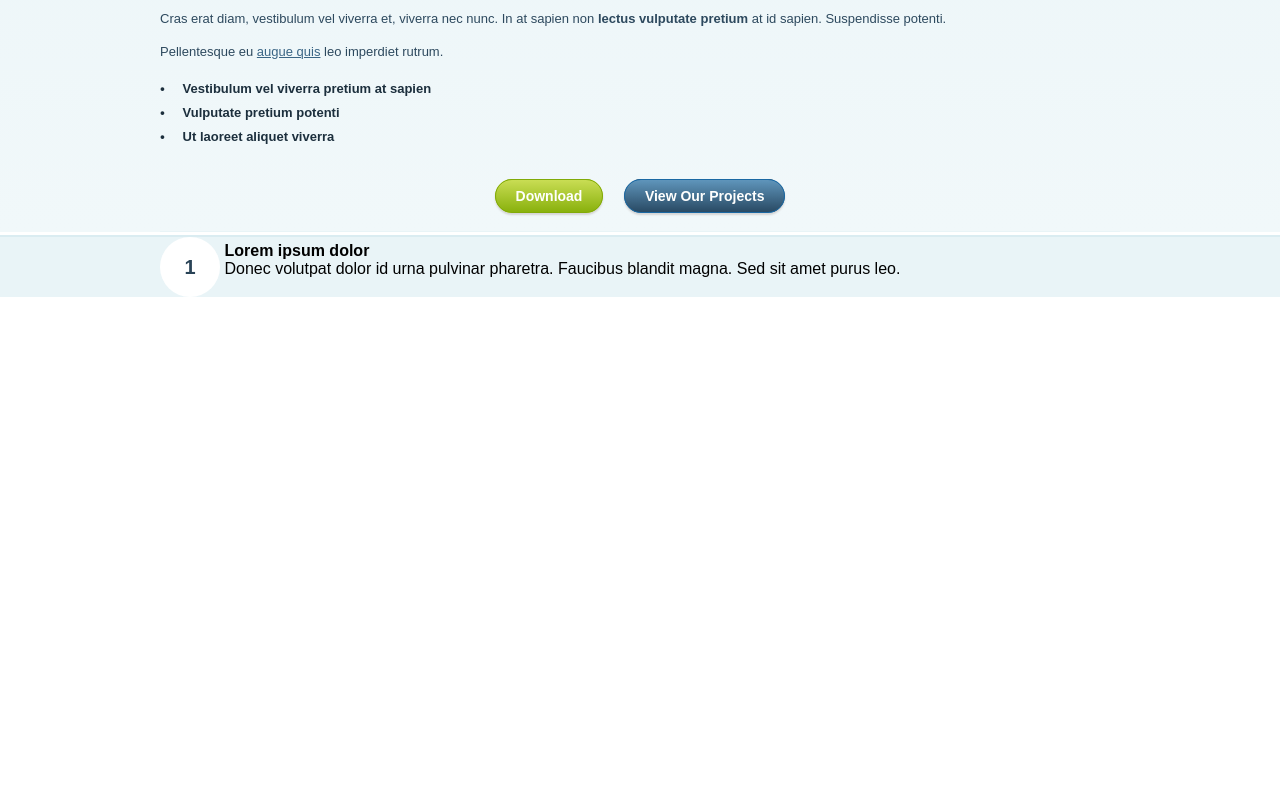
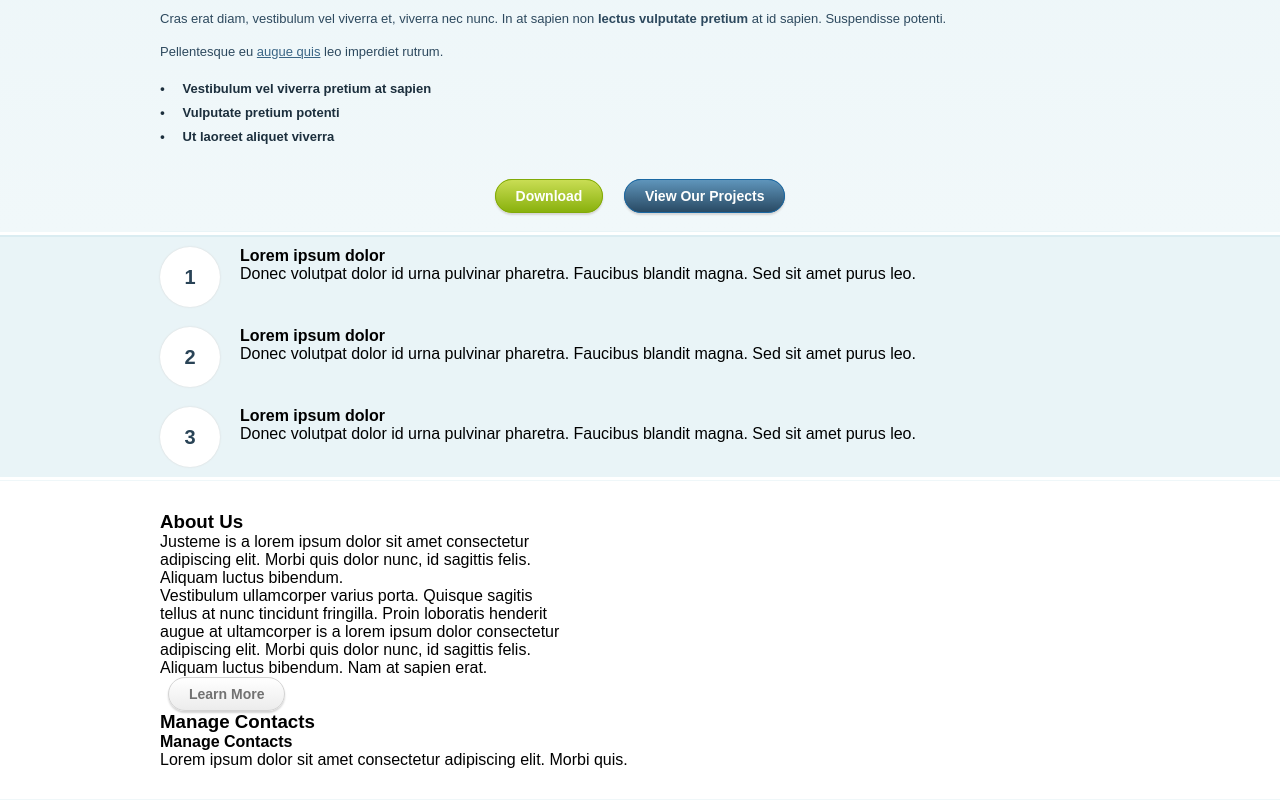
Before and after one commit to ledaicntt/trainning_frontend, a plain HTML site: page day3/dai/index.html in a window 1280 px wide. Shown: the part 703-1503 px from the top of the page. Before the commit the page ends 1003 px from the top, so only its background shows below. Drawn offline with Linux system fonts and the light colour scheme.

Commit message:
Day3 - Working in home at night in time 2nd 2017/05/18

```diff
--- a/day3/dai/css/style.css
+++ b/day3/dai/css/style.css
@@ -230,28 +230,43 @@ header {
 }
 
 .content_three .col-4 {
-    width: 100%;
+    padding: 10px 0 10px 80px;
+    position: relative;
 }
 
 .content_three .number {
     height: 3.75rem;
     line-height: 3.75rem;
     width: 3.75rem;
-    display: inline-block;
     text-align: center;
     background: #fff;
     border-radius: 50%;
     color: #294356;
     font-weight: 700;
-    font-size: 1.25rem
+    font-size: 1.25rem;
+    position: absolute;
+    left: 0;
+    top: 50%;
+    transform:translateY(-50%);
+    box-shadow: 0px 0px 2px #d4d4d4;
 }
 
 .content_three .col-4 .description {
-    display: inline-block;
-}
-
-.content_three .col-4 > .description {
-
+    min-height: 60px;
 }
 
 /*end content_three*/
+
+/*about_company*/
+
+.about_company{
+    padding: 30px 0;
+    border-top: 1px solid #eff7f9;
+    border-bottom: 1px solid #eff7f9;
+}
+
+.about_us{
+    width: 42.8571%;
+}
+
+/*end about_company*/
--- a/day3/dai/index.html
+++ b/day3/dai/index.html
@@ -65,7 +65,27 @@
     <div class="wrapper">
         <div class="col-4">
             <div class="row">
-                <div  class="number">1</div>
+                <div class="number">1</div>
+                <div class="description">
+                    <h4>Lorem ipsum dolor</h4>
+                    <p>Donec volutpat dolor id urna pulvinar pharetra. Faucibus blandit magna. Sed sit amet purus
+                        leo.</p>
+                </div>
+            </div>
+        </div>
+        <div class="col-4">
+            <div class="row">
+                <div class="number">2</div>
+                <div class="description">
+                    <h4>Lorem ipsum dolor</h4>
+                    <p>Donec volutpat dolor id urna pulvinar pharetra. Faucibus blandit magna. Sed sit amet purus
+                        leo.</p>
+                </div>
+            </div>
+        </div>
+        <div class="col-4">
+            <div class="row">
+                <div class="number">3</div>
                 <div class="description">
                     <h4>Lorem ipsum dolor</h4>
                     <p>Donec volutpat dolor id urna pulvinar pharetra. Faucibus blandit magna. Sed sit amet purus
@@ -75,5 +95,34 @@
         </div>
     </div>
 </section>
+
+<section class="about_company">
+    <div class="wrapper">
+        <div class="about_us">
+            <h3>About Us</h3>
+            <div class="about1">
+                Justeme is a lorem ipsum dolor sit amet consectetur adipiscing elit.
+                Morbi quis dolor nunc, id sagittis felis. Aliquam luctus bibendum.
+            </div>
+            <div class="about2">
+                Vestibulum ullamcorper varius porta.
+                Quisque sagitis tellus at nunc tincidunt fringilla.
+                Proin loboratis henderit augue at ultamcorper is a lorem ipsum dolor consectetur adipiscing elit.
+                Morbi quis dolor nunc, id sagittis felis. Aliquam luctus bibendum. Nam at sapien erat.
+            </div>
+            <div>
+                <a href="#" class="btn btn_learn">Learn More</a>
+            </div>
+        </div>
+        <div class="features">
+            <h3>Manage Contacts</h3>
+            <div class="feature">
+                <h4>Manage Contacts</h4>
+                <span class="feature_img"></span>
+                <p>Lorem ipsum dolor sit amet consectetur adipiscing elit. Morbi quis.</p>
+            </div>
+        </div>
+    </div>
+</section>
 </body>
 </html>
```
